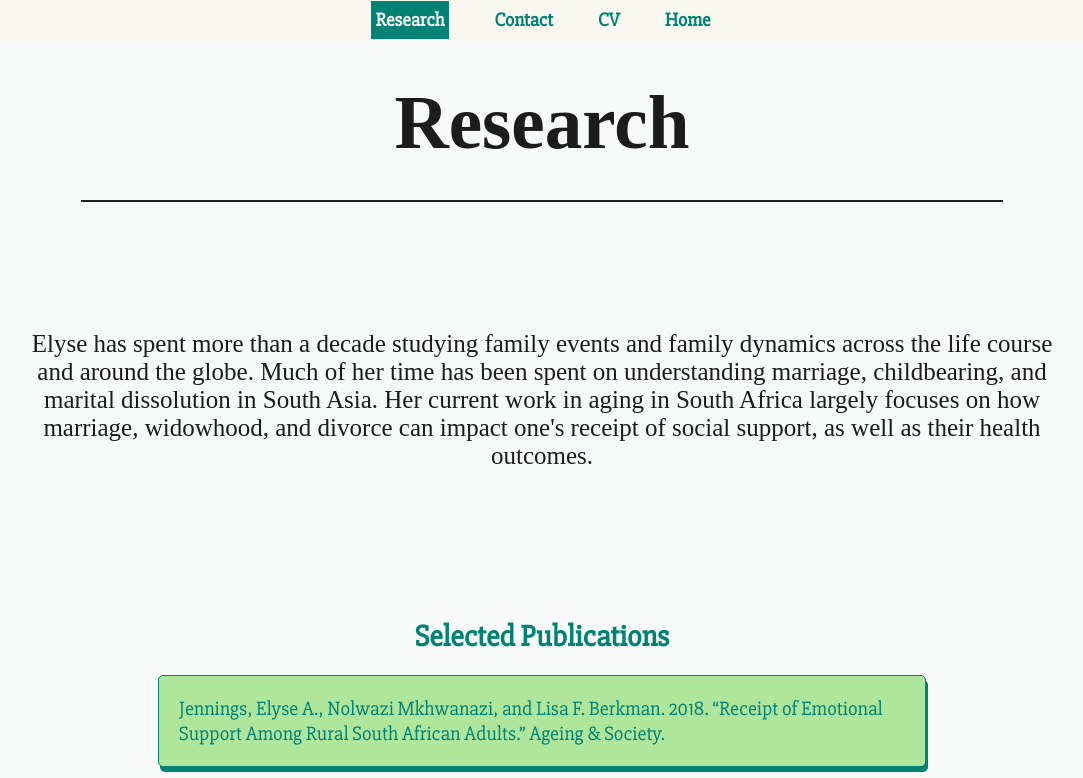
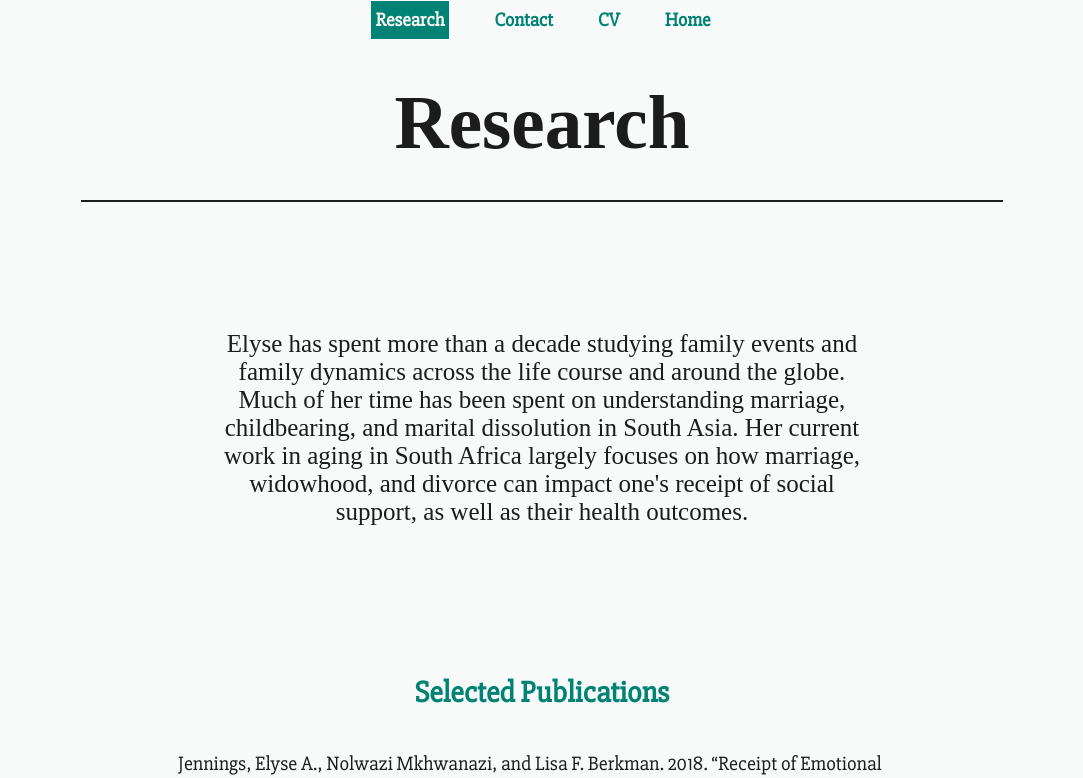
Before and after one commit to emilyjennings/elyse-portfolio, a React (Create React App) app: page /research in a window 1280 px wide. Shown: the top 778 px of the page, without its empty margins (98-1181 px from the left). Built offline with nearby package versions, Linux system fonts and the light colour scheme.

Commit message:
changed styling

```diff
--- a/src/App.css
+++ b/src/App.css
@@ -62,7 +62,7 @@ a:hover {
   z-index: 100;
   color: #008274;
   width: 100%;
-  background: #f7f7f0;
+  background: #f7faf8;
   text-align: center;
   font-family: 'Slabo 27px'
 }
@@ -86,28 +86,6 @@ a:hover {
 
 .top:visited {
   color: #35CDD1
-}
-
-/* footer */
-.socialmedia {
-  width: 100%;
-  margin: 0 auto 10px auto;
-  text-align: center;
-  z-index: 50
-}
-
-.socialmedia a {
-  padding: 10px;
-  font-size: 30px;
-  color: #35CDD1;
-}
-
-.socialmedia i:hover {
-  color: #C4EFDA
-}
-
-i {
-  color: #35CDD1;
 }
 
 /* contact page */
@@ -185,7 +163,9 @@ form {
   background-image: url("../src/components/img/attachments/Elyse Jennings_IMG_0445.jpg");
   background-position: center;
   background-size: cover;
-  border-radius: 9px
+  border-radius: 9px;
+  /* display: inline-block;
+  float: left; */
 }
 
 .quote {
@@ -225,11 +205,23 @@ form {
 
 .bio_content, .research-text {
   color: #1b1c1b;
-  width: 80%;
-  margin: 10%;
+  width: 50%;
+  margin: 10% 25%;
   text-align: center;
   font-size: 25px;
 }
+
+/* .bio_content {
+  display: inline-block;
+  float: right;
+  width: 40%;
+  text-align: left;
+}
+
+.profile-container {
+  display: block;
+  clear: both;
+} */
 
 /* Pubs page */
 
@@ -239,9 +231,8 @@ form {
   padding: 20px;
   margin: 20px 20%;
   border-radius: 5px;
-  border: 1px solid #008274;
-  background: #aee69c;
-  box-shadow: 2px 5px
+  background: #f7faf8;
+  color: #1b1c1b
 }
 
 .subtitle {
@@ -262,7 +253,7 @@ form {
 }
 
 .cardborder:hover {
-  background-color: #008274
+  background-color: #008274;
 }
 
 .footer-img, .footer-img-mountain, .footer-img-village {
@@ -288,7 +279,7 @@ form {
 }
 
 
-@media only screen and (max-width: 600px) {
+@media only screen and (max-width: 650px) {
   .navtitle {
     padding: 20px;
     font-size: 40px;
--- a/src/App.js
+++ b/src/App.js
@@ -24,6 +24,16 @@ class App extends Component {
       'color': 'white',
       'padding': '0 3px'
     })
+  }
+
+  emily = () => {
+    var scrollTop = $(window).scrollTop()
+    if (scrollTop > 80) {
+      $('.emily').animate({
+        opacity: '1',
+      }, 1000)
+    };
+
   }
 
 
--- a/src/components/Research.js
+++ b/src/components/Research.js
@@ -1,8 +1,9 @@
 import React, { Component } from 'react';
 import $ from 'jquery'
 
-import Zoom from 'react-reveal/Zoom';
+// import Zoom from 'react-reveal/Zoom';
 import Fade from 'react-reveal/Fade';
+// import Slide from 'react-reveal/Slide';
 import Footer from '../containers/Footer'
 
 
@@ -86,13 +87,13 @@ class Research extends Component {
 
   parallaxFooter = () => {
     $(window).scroll(function(){
-      $(".footer-img").css("background-position", "0% "  + (($(window).scrollTop() / 15)) + "%");
+      $(".footer-img").css("background-position", "0% "  + (($(window).scrollTop() / 60)) + "%");
     });
   }
 
   displayCards = () => {
     return Object.values(this.state.cards).map(card =>
-              <Fade left>
+      <Fade up>
         <div className="cardstuff">
             <a href={card.link}>
               <div className="cardborder" id={card.name}>
@@ -108,9 +109,9 @@ class Research extends Component {
   render() {
     return (
       <div className="researchpage">
-        <Zoom clear>
+        <Fade up>
           <div className="research-text">Elyse has spent more than a decade studying family events and family dynamics across the life course and around the globe. Much of her time has been spent on understanding marriage, childbearing, and marital dissolution in South Asia. Her current work in aging in South Africa largely focuses on how marriage, widowhood, and divorce can impact one's receipt of social support, as well as their health outcomes.</div>
-        </Zoom>
+        </Fade>
         <div className="subtitle">Selected Publications</div>
         {this.displayCards()}
         <div className="space"></div>
--- a/src/containers/Home.js
+++ b/src/containers/Home.js
@@ -1,7 +1,7 @@
 import React, { Component } from 'react';
 import $ from 'jquery'
 
-import Zoom from 'react-reveal/Zoom';
+import Fade from 'react-reveal/Fade';
 import { FontAwesomeIcon } from '@fortawesome/react-fontawesome'
 
 import Header from './Header'
@@ -41,7 +41,7 @@ parallaxProfile = () => {
 
 parallaxFooter = () => {
   $(window).scroll(function(){
-    $(".footer-img-mountain").css("background-position", "0% "  + (($(window).scrollTop() / 25)) + "%");
+    $(".footer-img-mountain").css("background-position", "0% "  + (($(window).scrollTop() / 50)) + "%");
   });
 }
 
@@ -73,14 +73,16 @@ componentDidMount(){
 render() {
   return (
     <div className="">
+      <div className="profile-container">
         <div className="profile-img"></div>
-      <Zoom clear>
+        <Fade up>
           <div className="bio_content">
             Elyse is a family demographer, trained in sociology, whose research focuses on understanding the causes and consequences of family events.
             She earned her Ph.D. in Sociology at the University of Michigan in 2013, where she was a predoctoral trainee at the <a href="https://www.psc.isr.umich.edu/">Population Studies Center</a>. She then completed a postdoctoral fellowship at the <a href="https://www.cpc.unc.edu/">Carolina Population Center</a> at the University of North Carolina.
             She is currently a Research Scientist at the <a href="https://www.hsph.harvard.edu/population-development/">Harvard Center for Population and Development Studies</a> at the T.H. Chan School of Public Health.
           </div>
-      </Zoom>
+        </Fade>
+      </div>
 
       <div className="footer-img-mountain">
         <div className="quote-box">
```
Lines whose indentation alone changed are shown as unchanged.
